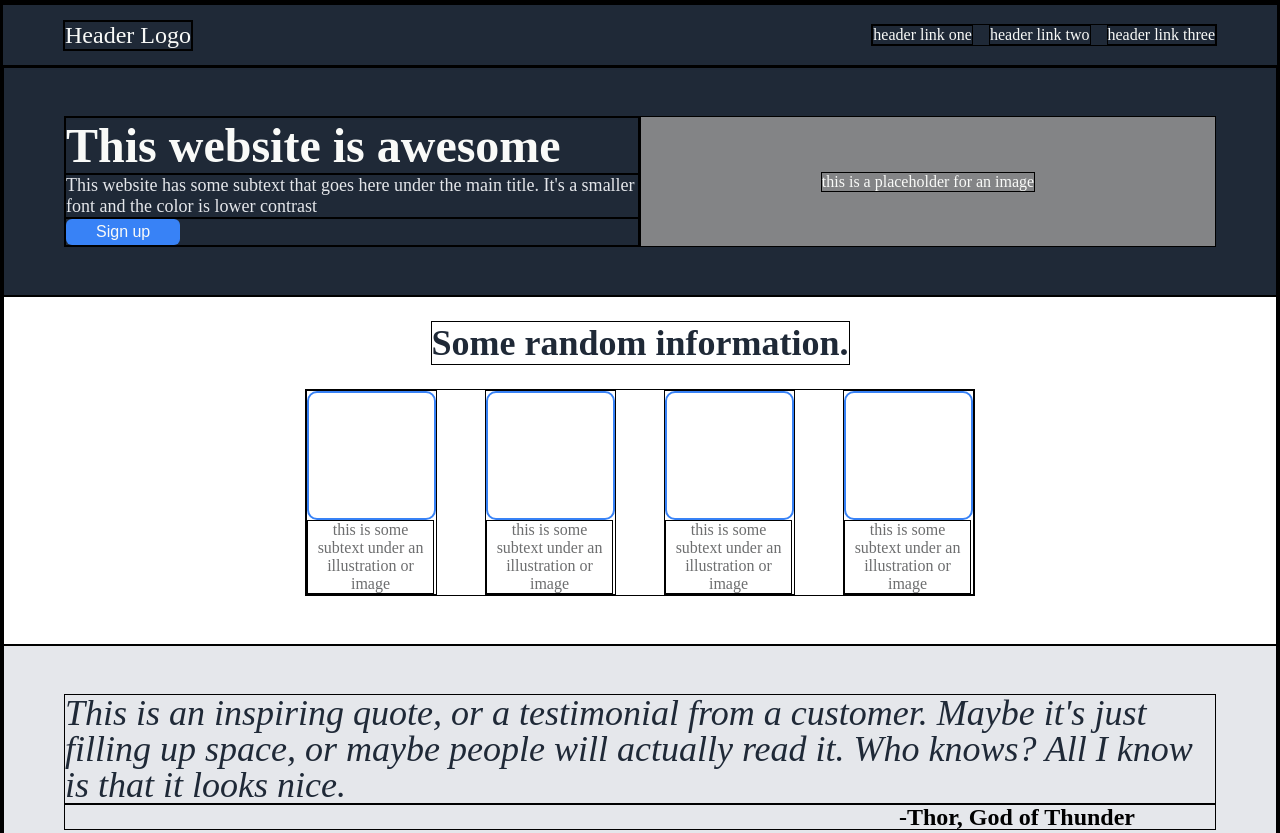
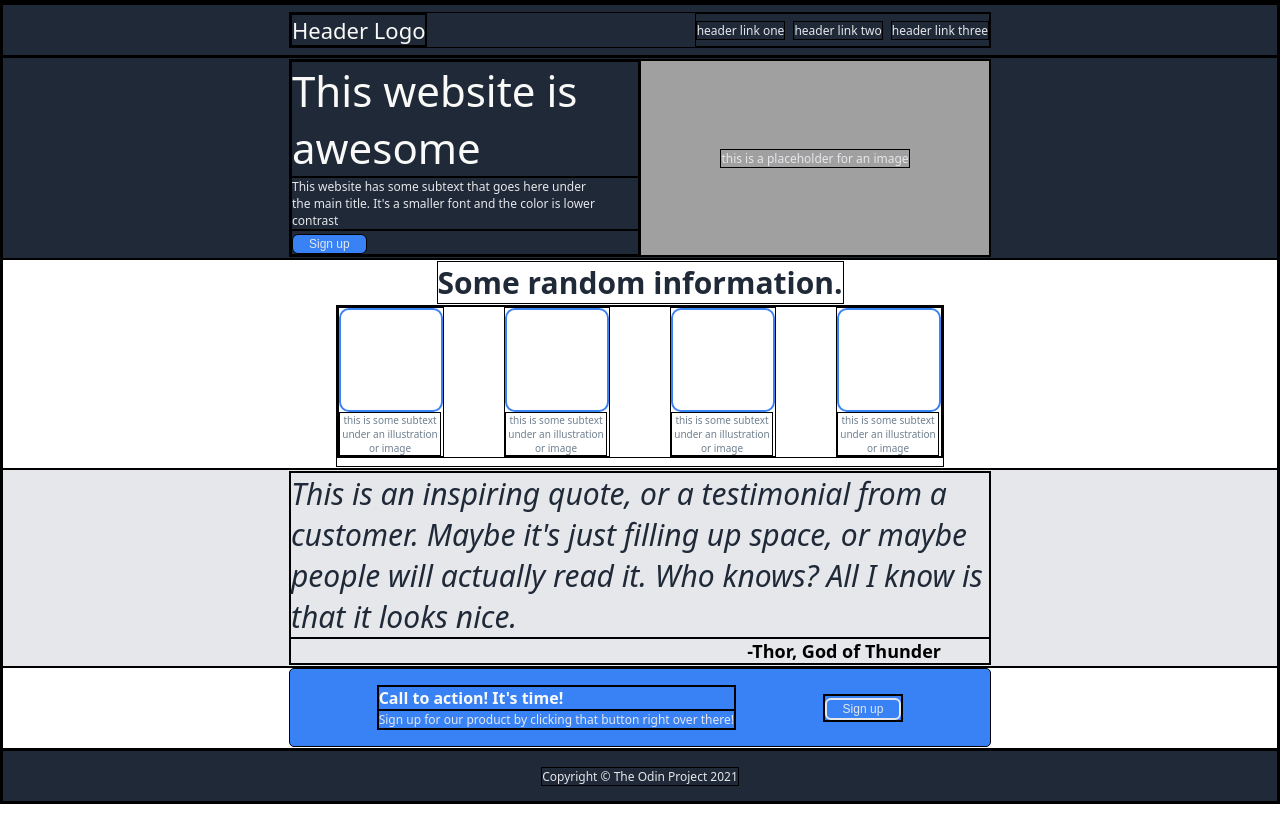
Before and after one commit to SomeLoki/TOP_Landing_Page, a plain HTML site: page index.html in a window 1280 px wide. Shown: the top 833 px of the page. After the commit the page ends 804 px from the top, so only its background shows below. Drawn offline with Linux system fonts and the light colour scheme.

Commit message:
Style: Replace 1st attempt with new attempt
Use of max-width to prevent distortion from half-screen to
full screen. Rename old style to style_1st_attempt.

```diff
--- a/index.html
+++ b/index.html
@@ -3,11 +3,12 @@
   <header>
     <meta charset="UTF-8">
     <title>Landing Page</title>
-    <link rel="stylesheet" href="style.css">
+    <link rel="stylesheet" href="./style.css">
   </header>
   <body>
 
     <div class="header">
+      <div class="head-container">
         <div class="top-left">
           <div class="logo">Header Logo</div>
         </div>
@@ -20,6 +21,7 @@
     </div>
     <div class="content">
       <div class="content-top">
+        <div class="content-one">
           <div class="left-side">
               <div class="hero-title">This website is awesome</div>
               <div class="hero-text">This website has some subtext that goes here under the main title. It's a smaller font and the color is lower contrast</div>
@@ -30,8 +32,10 @@
           <!-- <div class="hero-image" src="./images/..." alt="placeholder text" -->
           </div>
         </div>
+      </div>
       <div class="content-mid">
         <div class="info">Some random information.</div>
+        <div class="content-two">
           <div class="cards">
             <div class="carda">
               <div class="box"></div> <!-- intentionally empty -->
@@ -51,9 +55,12 @@
             </div>
           </div>
         </div>
+      </div>
       <div class="quote">
+        <div class="content-three">
           <div class="inspire">This is an inspiring quote, or a testimonial from a customer. Maybe it's just filling up space, or maybe people will actually read it. Who knows? All I know is that it looks nice.</div>
           <div class="quote-credit">-Thor, God of Thunder</div>
+        </div>
       </div>
       <div class="banner">
         <div class="banner-shell">
--- a/style.css
+++ b/style.css
@@ -1,80 +1,142 @@
 * {
-  /* for debugging */
   border: 1px solid black;
 }
 
 body {
+  margin: 0;
   display: flex;
   flex-direction: column;
   justify-content: space-between;
   min-height: 100vh;
-  margin: 0px;
+  font-family: system-ui, -apple-system, BlinkMacSystemFont, 'Segoe UI', Roboto, Oxygen, Ubuntu, Cantarell, 'Open Sans', 'Helvetica Neue', sans-serif;
+  box-sizing: content-box;
 }
 
-.header {
+.header,
+.footer {
   display: flex;
-  justify-content: space-between;
+  background-color: #1f2937;
+  justify-content: center;
   align-items: center;
-  padding: 0px 60px;
-}
-
-.left-side {
-  display: flex;
-  flex-direction: column;
+  height: 50px;
 }
 
 .top-right {
   display: flex;
   justify-content: flex-end;
-  gap: 16px;
+  align-items: center;
+  gap: 8px;
 }
 
+.head-container {
+  display: flex;
+  width: 700px;
+  flex: 0 0 auto;
+  justify-content: space-between;
+}
+
+
+
 .content {
+  flex: auto;
   display: flex;
   flex-direction: column;
-  flex: auto;
+  justify-content: center;
+  align-items: center;
 }
 
-.content-top {
+
+.content-top,
+.content-mid,
+.quote {
+  flex: 2;
   display: flex;
   justify-content: center;
-  flex: 2;
+  align-items: center;
+  min-width: 100%;
+}
+
+.content-mid {
+  flex-direction: column;
+  justify-content: space-evenly;
+  align-items: center;
+}
+
+.info,
+.inspire {
+  font-size: 30px;
+  color: #1f2937;
+}
+
+.info {
+  font-weight: 900;
+}
+
+
+.content-top {
+  background-color: #1f2937;
+}
+
+.content-one {
+  display: flex;
+  flex: auto;
+  max-width: 700px;
+}
+
+.left-side,
+.right-side {
+flex: 1;
+}
+
+.hero-text {
+  padding-right: 32px;
 }
 
 .right-side {
   display: flex;
   justify-content: center;
   align-items: center;
-  background-color: #838486;
+  background-color: rgb(160, 160, 160);
 }
 
-.content-mid {
-  flex: 2;
+.hero-title {
+  font-size: 42px;
+}
+
+
+
+.content-two {
   display: flex;
+  max-width: 700px;
   flex-direction: column;
   justify-content: center;
   align-items: center;
-  gap: 24px;
-}
-
-.info {
-  font-weight: 900;
-  font-size: 36px;
-  color: #1f2937;
+  padding-bottom: 8px;
 }
 
 .cards {
   display: flex;
-  justify-content: space-evenly;
-  gap: 48px;
+  justify-content: space-between;
+  gap: 60px;
+}
+
+.card-text {
+  width: 100px;
+  color: slategray;
+  font-size: 10px;
+  text-align: center;
 }
 
 .quote {
-  flex: 2;
   display: flex;
-  flex-direction: column;
+  justify-content: center;
+  align-items: center;
   background-color: #e5e7eb;
-  line-height: 1;
+}
+
+.content-three {
+  max-width: 700px;
+  flex: auto;
 }
 
 .banner {
@@ -82,133 +144,77 @@ body {
   display: flex;
   justify-content: center;
   align-items: center;
+  min-width: 100%;
 }
 
 .banner-shell {
+  max-width: 700px;
   flex: auto;
   display: flex;
-  justify-content: space-between;
-  padding: 24px 90px;
+  justify-content: space-evenly;
+  align-items: center;
+  padding: 16px 0px;
   border-radius: 5px;
-  align-items: center;
-
 }
 
-.footer {
-  display: flex;
-  justify-content: center;
-  align-items: center;
+.box {
+  height: 100px;
+  width: 100px;
+  border: 2px solid #3882f6;
+  border-radius: 10px;
 }
 
-.header,
-.footer {
-  background-color: #1f2937;
-  height: 60px;
-  color: #f9faf8;
-}
-
-.header,
-.footer,
-.content-top {
-  background-color: #1f2937;
-  color: #f9faf8;
+.logo,
+.hero-title,
+.cta {
+  color: #F9faf8;
+  font-weight: 900px;
 }
 
 .logo {
-  font-size: 24px;
+  font-size: 22px;
+}
+
+.hero-text,
+a,
+.copyright,
+button,
+.placeholder,
+.subtext {
+  color: #e5e7eb;
+  font-size: 12px;
 }
 
 a {
   text-decoration: none;
 }
 
-a,
-button,
-.cta {
-  color: #f9faf8;
-}
-
-.left-side,
-.right-side {
-  flex: 1;
-}
-
-.hero-title {
-  font-size: 48px;
-  font-weight: 900;
-}
-
-.hero-text,
-.subtext {
-  color: #e5e7eb;
-}
-
-.hero-text {
-  font-size: 18px;
-}
-
-button,
-.banner-shell {
+.banner-shell,
+button {
   background-color: #3882f6;
 }
 
 button {
-  padding: 4px 30px;
-  font-weight: 700px;
-  font-size: 16px;
   border-radius: 6px;
-}
-
-.hero-button {
-  border: black;
+  padding: 2px 16px;
 }
 
 .banner-button {
   border: 2px solid #e5e7eb;
 }
 
-.content-top,
-.quote,
-.banner {
-  padding: 48px 60px;
-}
-
-.content-mid {
-  padding: 24px 60px 48px 60px;
-}
-
-.box {
-  width: 125px;
-  height: 125px;
-  border: 2px solid #3882f6;
-  border-radius: 10px;
-}
-
-.card-text {
-  text-align: center;
-  width: 125px;
-  font-size: 16px;
-  color: #6d6e6f;
+.quote-credit {
+  text-align: right;
+  color: black;
+  font-weight: 900;
+  font-size: 18px;
+  padding-right: 48px;
 }
 
 .inspire {
-  font-size: 36px;
-  color: #1f2937;
   font-style: italic;
 }
 
-.quote-credit {
-  text-align: right;
-  font-size: 24px;
-  font-weight: 700;
-  padding-right: 80px;
+.cta {
+  font-weight: 900;
 }
-
-.cta {
-  font-size: 18px;
-  font-weight: 700;
-}
-
-.subtext {
-  font-size: 14px;
-}
--- /dev/null
+++ b/style_1st_attempt.css
@@ -0,0 +1,214 @@
+* {
+  /* for debugging */
+  border: 1px solid black;
+}
+
+body {
+  display: flex;
+  flex-direction: column;
+  justify-content: space-between;
+  min-height: 100vh;
+  margin: 0px;
+}
+
+.header {
+  display: flex;
+  justify-content: space-between;
+  align-items: center;
+  padding: 0px 60px;
+}
+
+.left-side {
+  display: flex;
+  flex-direction: column;
+}
+
+.top-right {
+  display: flex;
+  justify-content: flex-end;
+  gap: 16px;
+}
+
+.content {
+  display: flex;
+  flex-direction: column;
+  flex: auto;
+}
+
+.content-top {
+  display: flex;
+  justify-content: center;
+  flex: 2;
+}
+
+.right-side {
+  display: flex;
+  justify-content: center;
+  align-items: center;
+  background-color: #838486;
+}
+
+.content-mid {
+  flex: 2;
+  display: flex;
+  flex-direction: column;
+  justify-content: center;
+  align-items: center;
+  gap: 24px;
+}
+
+.info {
+  font-weight: 900;
+  font-size: 36px;
+  color: #1f2937;
+}
+
+.cards {
+  display: flex;
+  justify-content: space-evenly;
+  gap: 48px;
+}
+
+.quote {
+  flex: 2;
+  display: flex;
+  flex-direction: column;
+  background-color: #e5e7eb;
+  line-height: 1;
+}
+
+.banner {
+  flex: 1;
+  display: flex;
+  justify-content: center;
+  align-items: center;
+}
+
+.banner-shell {
+  flex: auto;
+  display: flex;
+  justify-content: space-between;
+  padding: 24px 90px;
+  border-radius: 5px;
+  align-items: center;
+
+}
+
+.footer {
+  display: flex;
+  justify-content: center;
+  align-items: center;
+}
+
+.header,
+.footer {
+  background-color: #1f2937;
+  height: 60px;
+  color: #f9faf8;
+}
+
+.header,
+.footer,
+.content-top {
+  background-color: #1f2937;
+  color: #f9faf8;
+}
+
+.logo {
+  font-size: 24px;
+}
+
+a {
+  text-decoration: none;
+}
+
+a,
+button,
+.cta {
+  color: #f9faf8;
+}
+
+.left-side,
+.right-side {
+  flex: 1;
+}
+
+.hero-title {
+  font-size: 48px;
+  font-weight: 900;
+}
+
+.hero-text,
+.subtext {
+  color: #e5e7eb;
+}
+
+.hero-text {
+  font-size: 18px;
+}
+
+button,
+.banner-shell {
+  background-color: #3882f6;
+}
+
+button {
+  padding: 4px 30px;
+  font-weight: 700px;
+  font-size: 16px;
+  border-radius: 6px;
+}
+
+.hero-button {
+  border: black;
+}
+
+.banner-button {
+  border: 2px solid #e5e7eb;
+}
+
+.content-top,
+.quote,
+.banner {
+  padding: 48px 60px;
+}
+
+.content-mid {
+  padding: 24px 60px 48px 60px;
+}
+
+.box {
+  width: 125px;
+  height: 125px;
+  border: 2px solid #3882f6;
+  border-radius: 10px;
+}
+
+.card-text {
+  text-align: center;
+  width: 125px;
+  font-size: 16px;
+  color: #6d6e6f;
+}
+
+.inspire {
+  font-size: 36px;
+  color: #1f2937;
+  font-style: italic;
+}
+
+.quote-credit {
+  text-align: right;
+  font-size: 24px;
+  font-weight: 700;
+  padding-right: 80px;
+}
+
+.cta {
+  font-size: 18px;
+  font-weight: 700;
+}
+
+.subtext {
+  font-size: 14px;
+}
```
Lines whose indentation alone changed are shown as unchanged.
